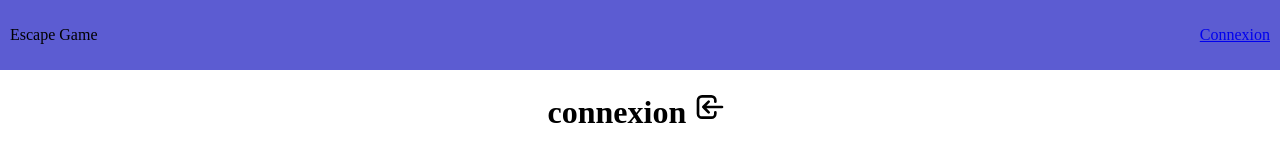
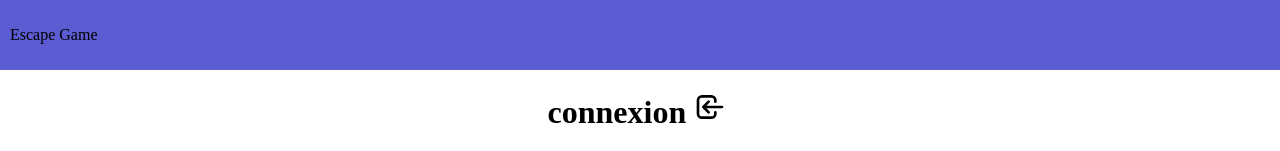
Before and after one commit to thibaud75/escape-game-front, a React (Vite) app: page /auth in a window 1280 px wide. Shown: the top 151 px of the page. Built offline with nearby package versions, Linux system fonts and the light colour scheme.

Commit message:
modif nav

```diff
--- a/src/components/Nav.tsx
+++ b/src/components/Nav.tsx
@@ -1,6 +1,7 @@
 import { useState } from "react"
 import Auth from '../pages/Auth'
 import { Outlet, Link } from "react-router-dom";
+import {Route, useLocation } from 'react-router-dom'
 
 export default function Nav() {
 
@@ -17,6 +18,9 @@ function onHistory(){
 
 }
 
+
+
+
 const [isConnect, setIsConnect] = useState(false)
 
     return(
@@ -28,11 +32,10 @@ const [isConnect, setIsConnect] = useState(false)
                 <span id="history" onClick={()=>{onHistory()}}>
                     {isConnect == true  && 'Historique'}
                 </span>
-                <span id="connexion" onClick={()=>{onConnexion()}}>
+               {useLocation().pathname !='/auth' && <span id="connexion" onClick={()=>{onConnexion()}}>
                     {isConnect == true  ?'Déconnexion' : <Link to="/auth">Connexion</Link>}
-                </span>
+                </span>}
             </div>
-
         </header>
     )
 
```
